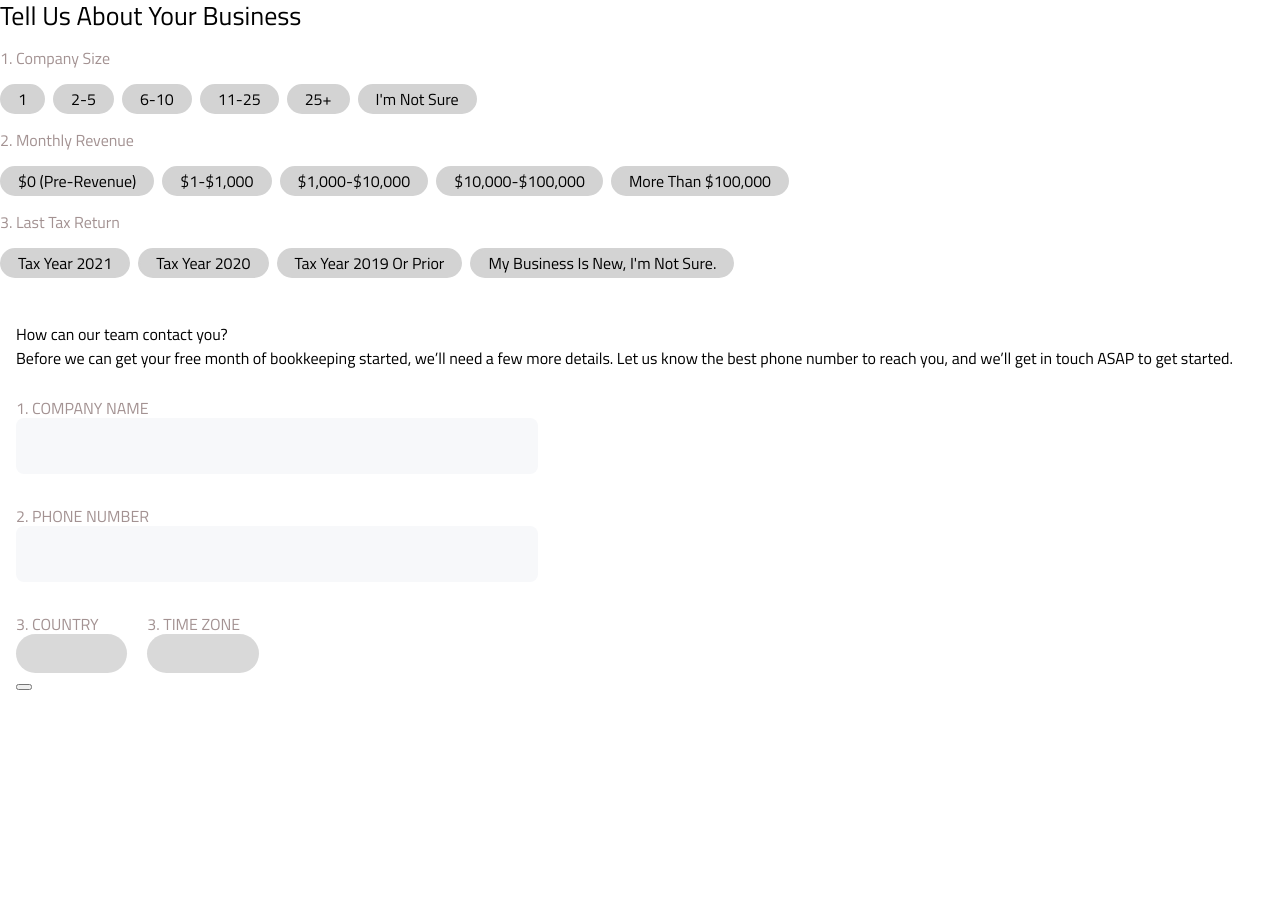
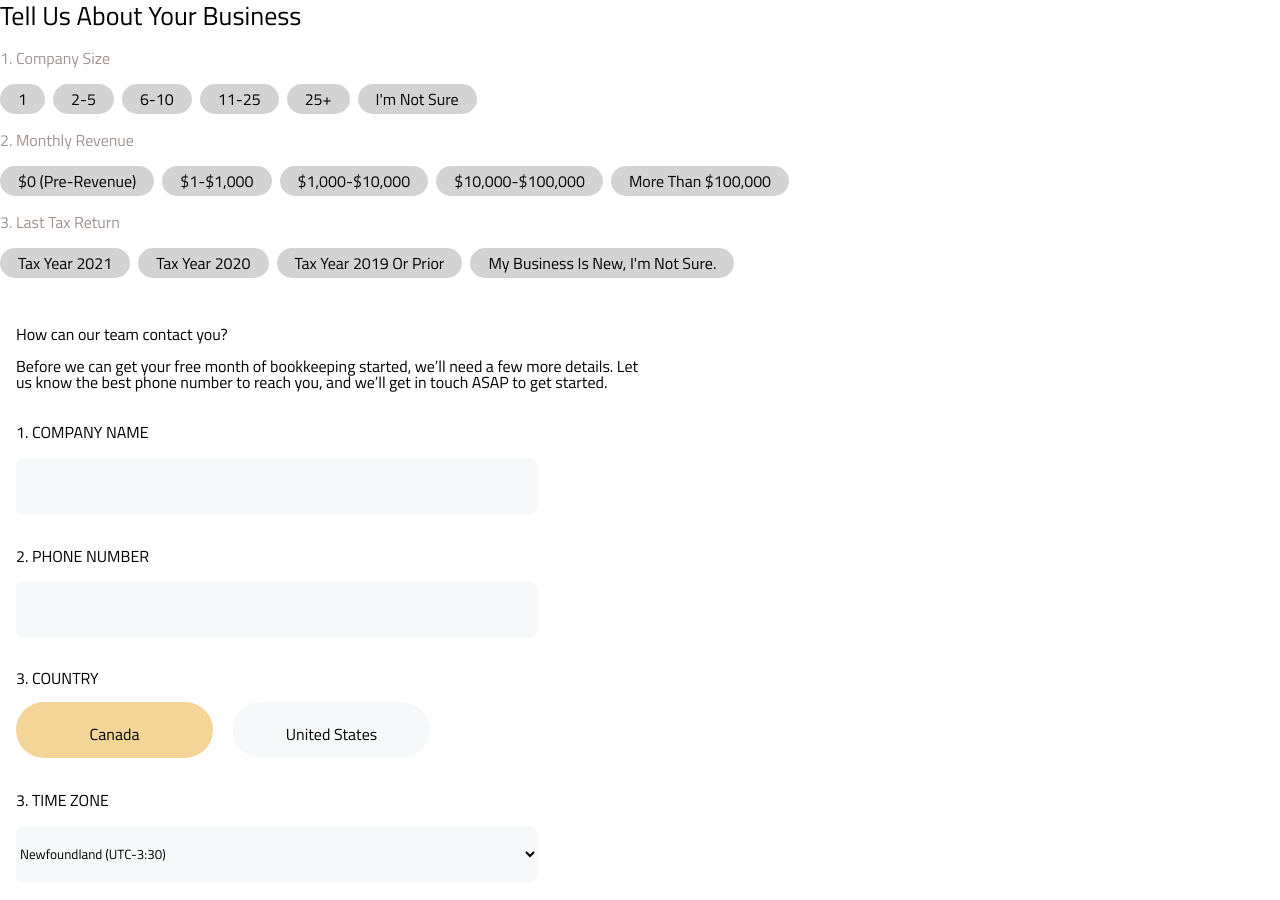
Before and after one commit to ash-river-jones/industryprojectclient, a React (Create React App) app: page /form in a window 1280 px wide. Shown: the top 900 px of the page. Before the commit the page ends 800 px from the top, so only its background shows below. Built offline with nearby package versions, Linux system fonts and the light colour scheme; the HTML template or start-up script is replaced by a standard one.

Commit message:
contact form styling final

```diff
--- a/src/components/ContactInfo/ContactInfo.jsx
+++ b/src/components/ContactInfo/ContactInfo.jsx
@@ -11,7 +11,7 @@ export default function ContactInfo() {
 
                     <h2 className='c-info__subheader'>How can our team contact you?</h2>
 
-                    <p>Before we can get your free month of bookkeeping started, we’ll need a few more details. Let us know the best phone number to reach you, and we’ll get in touch ASAP to get started.</p>
+                    <p className='c-info__paragraph'>Before we can get your free month of bookkeeping started, we’ll need a few more details. Let us know the best phone number to reach you, and we’ll get in touch ASAP to get started.</p>
 
                     <label htmlFor="" className='c-info__form-label'>1. COMPANY NAME
                         <input type="text" className='c-info__form-input-name'/>
@@ -22,19 +22,57 @@ export default function ContactInfo() {
                         <input type="text" className='c-info__form-input-phone' />
                     </label>
 
-                    <div className='c-info__wrper-labels'>
-                        <label htmlFor="" className='c-info__form-label'>3. COUNTRY
-                            <input type="text" className='c-info__form-input-country'/>
-                        </label>
+                    {/* <div className='c-info__wrper-country'> */}
+                        {/* <label htmlFor="" className='c-info__form-label-country'>3. COUNTRY
+                            <div className='c-info__wrper-country'>
+                                <input type="radio" className='c-info__form-input-country' name='selector' id='Canada'/>
+                                <input type="radio" className='c-info__form-input-country-2' name='selector' id='UnitedStates'/>
+                            </div>
+                        </label> */}
 
 
-                        <label htmlFor="" className='c-info__form-label'>3. TIME ZONE
+                        {/* <label htmlFor="" className='c-info__form-label'>
                             <input type="text" className='c-info__form-input-time' />
-                        </label>
+                        </label> */}
 
-                    </div>
+                    {/* </div> */}
 
-                    <button></button>
+                    {/* Ratio btns */}
+
+                    {/* <div class="container"> */}
+                        <div className='c-info__selector'>
+                            <p className='c-info__country-label'>3. COUNTRY</p>
+                            <div className='c-info__country-btns-wrpr'>
+                            <div className='c-info__selecotr-item'>
+                                <input type="radio" id="radio1" name="selector" className='c-info__selector-item-radio' checked />
+                                <label for="radio1" className='c-info__selector-item-label'>Canada</label>
+                            </div>
+                            <div className='c-info__selecotr-item'>
+                                <input type="radio" id="radio2" name="selector" className='c-info__selector-item-radio' />
+                                <label for="radio2" className='c-info__selector-item-label'>United States</label>
+                            </div>
+                            </div>
+                            {/* <div class="selecotr-item">
+                                <input type="radio" id="radio3" name="selector" class="selector-item_radio" />
+                                <label for="radio3" class="selector-item_label">radio 3</label>
+                            </div> */}
+                        </div>
+                    {/* </div> */}
+
+                    <label htmlFor="" className='c-info__form-label-time'>3. TIME ZONE
+                            {/* <input type="text" className='c-info__form-input-time' /> */}
+                            <select className='c-info__form-input-time' name="" id="">
+                                <option value="" className='c-info__form-input-time-combo'>Newfoundland (UTC-3:30)</option>
+                                <option value="" className='c-info__form-input-time-combo'>Atlantic (UTC-4)</option>
+                                <option value="" className='c-info__form-input-time-combo'>Eastern (UTC-5)</option>
+                                <option value="" className='c-info__form-input-time-combo'>Central (UTC-6)</option>
+                                <option value="" className='c-info__form-input-time-combo'>Mountain (UTC-7)</option>
+                                <option value="" className='c-info__form-input-time-combo'>Pacific (UTC-8)</option>
+                                <option value="" className='c-info__form-input-time-combo'>Alaska (UTC-9)</option>
+                                <option value="" className='c-info__form-input-time-combo'>Hawaii-Aleutian (UTC-10)</option>
+                            </select>
+                    </label>
+                    {/* <button></button> */}
                 </form>
 		    </div>
 		</>
--- a/src/components/ContactInfo/ContactInfo.scss
+++ b/src/components/ContactInfo/ContactInfo.scss
@@ -15,7 +15,11 @@
         // padding-left: 1rem;
         padding-bottom: .5rem;
         padding-top: 2rem;
+    }
 
+    &__paragraph {
+        padding-top: .5rem;
+        width: 50%;
     }
 
     &__form-label {
@@ -24,6 +28,18 @@
         display: flex;
         flex-direction: column;
         padding-top: 2rem;
+        color: #000000;
+        // padding-bottom: 1rem;
+    }
+
+    &__form-label-country {
+
+        // @include dt-h3;
+        display: flex;
+        flex-direction: column;
+        padding-top: 2rem;
+        // display: flex;
+        // padding-bottom: 1rem;
     }
 
 
@@ -33,6 +49,7 @@
             height: 3.5rem;
             border: none;
             border-radius: .5rem;
+            margin-top: 1rem;
         }
 
         &__form-input-phone {
@@ -41,30 +58,161 @@
             height: 3.5rem;
             border: none;
             border-radius: .5rem;
+            margin-top: 1rem;
         }
 
 
-        &__wrper-labels {
+        &__wrper-country {
             display: flex;
             align-items: center;
             gap: 1.25rem;
         }
 
         &__form-input-country {
-            border-radius: 1.875rem;
-            width: 6.9569rem;
-            background-color: #D9D9D9;
-            height: 2.4375rem;
-            border: none
+            border-radius: 2.5rem;
+            width: 12.3125rem;
+            background-color: #F7F8FA;
+            height: 3.5rem;
+            border: none;
+            // padding-top: 1rem;
+            margin-top: 1rem;
+        }
+
+        &__form-input-country-2 {
+            border-radius: 2.5rem;
+            width: 12.3125rem;
+            background-color: #F7F8FA;
+            height: 3.5rem;
+            border: none;
+            // padding-top: 1rem;
+            margin-top: 1rem;
+        }
+
+
+        &__form-country {
+            display: flex;
+        }
+
+        // .company__info--input__radio {
+        //     display: none;
+        //     &:checked + .company__info--input__label {
+        //         background-color: white;
+        //         transition: background-color .1s;
+        //         border: 2px solid #d3d3d3;
+        //     }
+        // }
+
+        // Ratio bnts
+
+        &__selector{
+            // position:relative;
+            width:60%;
+            // background-color:var(--smoke-white);
+            height:80px;
+            // display:flex;
+            flex-direction: column;
+            // justify-content:space-around;
+            align-items:flex-start;
+            // border-radius:9999px;
+            // box-shadow:0 0 16px rgba(0,0,0,.2);
+        }
+
+        &__country-label{
+            margin-top: 2rem;
+            color: #000000;
+            // margin-bottom: 2rem;
+        }
+        &__country-btns-wrpr{
+            margin-top: 1rem;
+            display: flex;
+            gap: 1.25rem;
+        }
+        &__selecotr-item{
+            // position:relative;
+            // flex-basis:calc(70% / 3);
+            height:3.5rem;
+            width: 12.3125rem;
+            display:flex;
+            justify-content:center;
+            align-items:center;
+        }
+
+        &__selector-item-radio{
+            appearance:none;
+            display:none;
+        }
+
+        &__selector-item-label{
+            // position:relative;
+            height:3.5rem;
+            width: 12.3125rem;
+            text-align:center;
+            border-radius: 2.5rem;
+            background-color: #F7F8FA;
+            // background-color:#AAAAAA;
+            line-height:400%;
+            // font-weight:900;
+            transition-duration:.5s;
+            transition-property:transform, color, box-shadow;
+            transform:none;
+            color: #000000;
+        }
+
+        &__selector-item-radio:checked + &__selector-item-label{
+            background-color:#F4D497;
+            // color:var(--white);
+            // box-shadow:0 0 4px rgba(0,0,0,.5),0 2px 4px rgba(0,0,0,.5);
+            // transform:translateY(-2px);
+        }
+        // @media (max-width:480px) {
+        //     &__selector{
+        //         width: 90%;
+        //     }
+        // }
+
+
+        // Ratio bnts
+
+        &__form-label-time {
+            margin-top: 2.5rem;
+            display: flex;
+            flex-direction: column;
+            color: #000000;
         }
 
         &__form-input-time{
-            border-radius: 1.875rem;
-            width: 6.9569rem;
-            background-color: #D9D9D9;
-            height: 2.4375rem;
+            width: 32.625rem;
+            background-color: #F7F8FA;
+            height: 3.5rem;
             border: none;
+            border-radius: .5rem;
+            margin-top: 1rem;
+            // margin-bottom: 6.25rem;
+            // position: relative;
+            // display: inline-block;
+            margin-bottom: 12.5rem;
+            // overflow: right;
+            // overflow: none;
+            // display: flex;
+            // flex-direction: column;
+            // background:#F4D497;
 
         }
 
+        &__form-input-time-combo {
+            position: relative;
+            display: inline-block;
+            // height: 3.5rem;
+            // background:#F4D497;
+        }
+
+        &__form-input-time-combo:hover {
+            background-color:#F4D497;
+            // display: block;
+        }
+
+
+
+
+
 }
```
